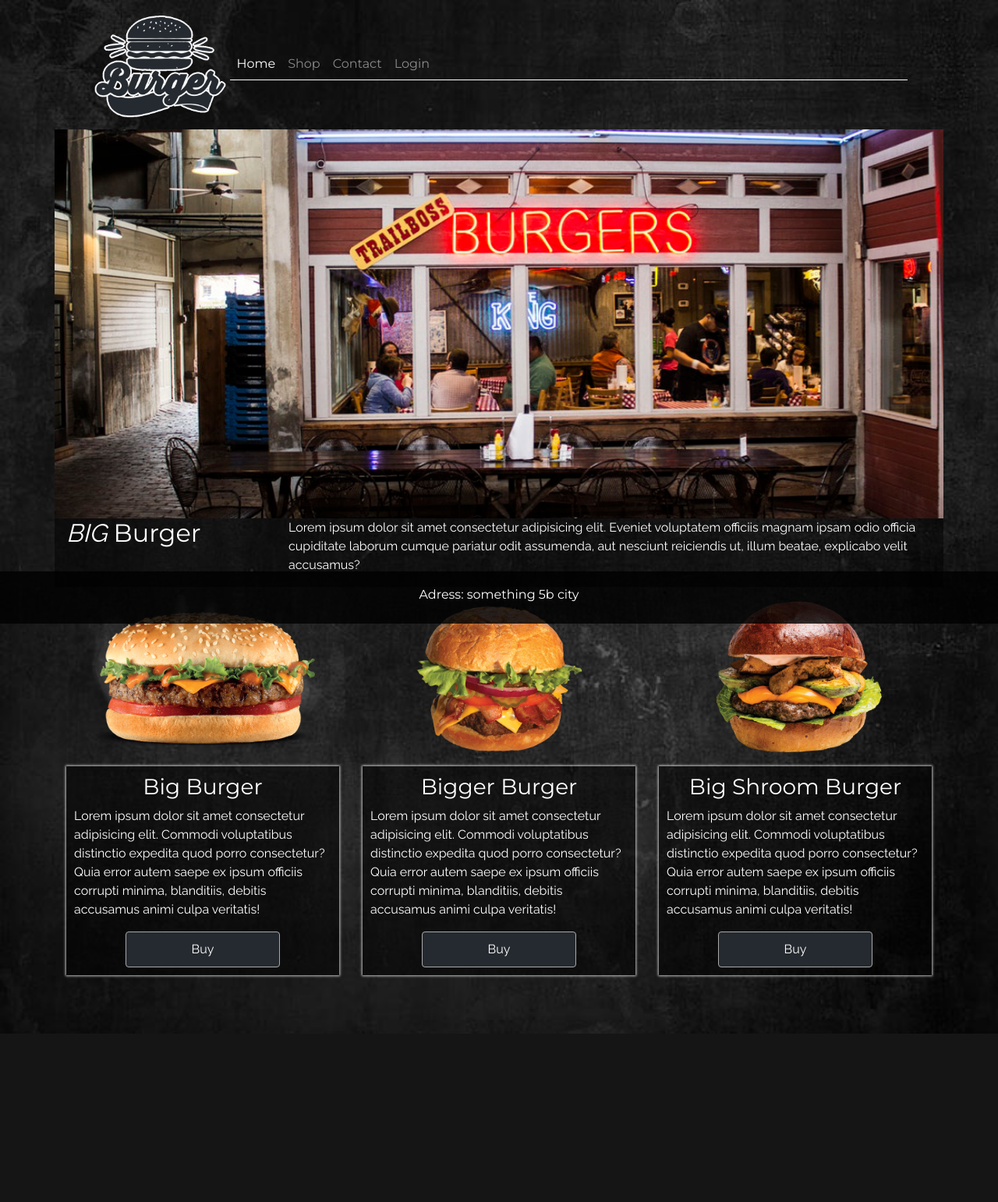
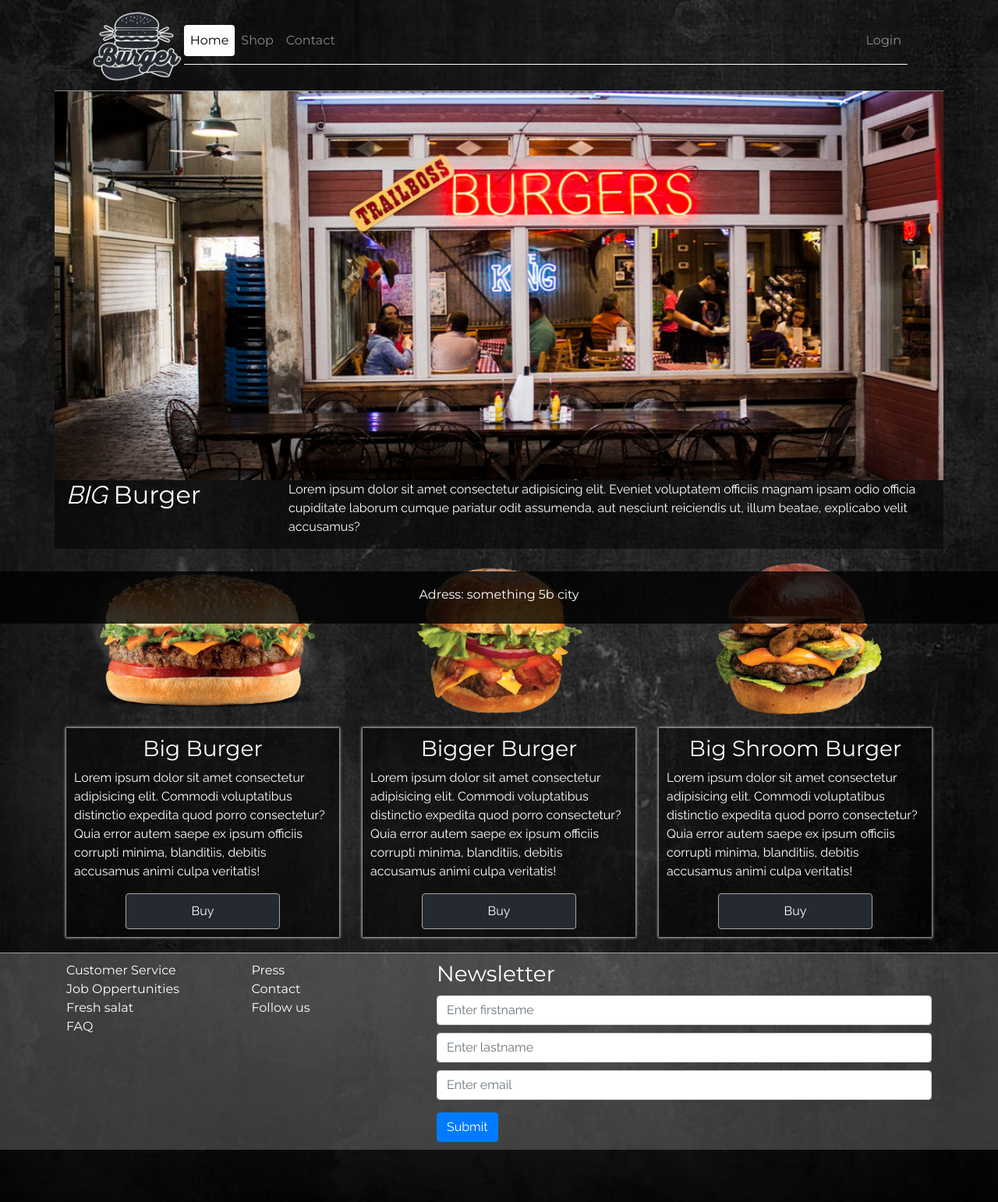
Before and after one commit to birk0169/BigBurgers, a PHP site: page / in a window 1280 px wide. Shown: the whole page at 78% size. Before the commit the page ends 1326 px from the top, so only its background shows below. Run offline with PHP 8.4, Linux system fonts and the light colour scheme.

Commit message:
Fix some small problems change the nav to a ul and added a bottom section(only in index.php so far)

```diff
--- a/css/styles.css
+++ b/css/styles.css
@@ -20,23 +20,37 @@ body {
   background-repeat: no-repeat;
   background-attachment: fixed;
   background-size: cover;
-  margin-bottom: 75px;
+  margin-bottom: 67px;
 }
 
 .logo {
-  max-height: 150px;
+  max-height: 100px;
 }
 
 .navbar-dark .navbar-toggler {
   border-color: #fdfdfd;
+  border-radius: .125rem;
 }
 
-.navbar-expand-md .navbar-collapse {
-  border-bottom: 1px solid #fdfdfd;
+.navbar-dark a {
+  margin-bottom: 10px;
+}
+
+.navbar-dark .navbar-nav .nav-link.active {
+  background: #fdfdfd;
+  color: black;
+  border-radius: 0.25rem;
+}
+
+@media screen and (min-width: 768px) {
+  .navbar-expand-md .navbar-collapse {
+    border-bottom: 1px solid #fdfdfd;
+  }
 }
 
 body .header-image {
   width: 100%;
+  border-top: 1px solid rgba(255, 255, 255, 0.5);
 }
 
 article {
@@ -51,7 +65,7 @@ article > div {
   margin-top: 10px;
 }
 
-article h3, article h4 {
+article h3, article article h4 {
   text-align: center;
 }
 
@@ -89,6 +103,26 @@ article .btn:hover {
   background: rgba(0, 0, 0, 0.5);
 }
 
+.bottom {
+  background: rgba(255, 255, 255, 0.2);
+  padding-top: 10px;
+  padding-bottom: 10px;
+  border-top: 1px solid rgba(255, 255, 255, 0.5);
+  margin-top: 20px;
+}
+
+.bottom ul {
+  padding: 0;
+}
+
+.bottom ul li {
+  list-style: none;
+}
+
+.bottom form .form-control {
+  margin-top: 10px;
+}
+
 footer {
   text-align: center;
   width: 100%;
--- a/css/styles.scss
+++ b/css/styles.scss
@@ -3,6 +3,7 @@
 
 //Variables
 $black: rgba(0,0,0,0.5);
+$lighter: rgba(255,255,255,.5);
 $grey: #252a30;
 $lightgrey: grey;
 $white: #fdfdfd;
@@ -32,40 +33,49 @@ body{
     background-repeat: no-repeat;
     background-attachment: fixed;
     background-size: cover;
-    margin-bottom: 75px;
+    margin-bottom: 67px;
 }
 
 //nav
 .logo{
-    max-height: 150px;
+    max-height: 100px;
 }
 
-.navbar-dark .navbar-toggler{
+.navbar-dark{
+    .navbar-toggler{
         border-color: $white;
+        border-radius: .125rem;
     }
 
+    a{
+        margin-bottom: 10px;
+    }
+
+    .navbar-nav .nav-link.active{
+        background: $white;
+        color: black;
+        border-radius: 0.25rem;
+    }
+}
+
+@media screen and(min-width: 768px){
     .navbar-expand-md .navbar-collapse{
         border-bottom: 1px solid $white;
+    }
 }
 
 body .header-image{
     width: 100%;
+    border-top: 1px solid $lighter;
 }
 
 
 //Main
 
-
-//Article
-// article{
-//     box-shadow: 0px 0px 5px 6px rgba(255,255,255,0.75);
-// }
-
 article{
     margin-top: 10px;
-}
 
-article > div{
+    > div{
         padding: 10px;
         background: rgba(0,0,0,0.5);
         //Not sure on this one \/
@@ -73,16 +83,16 @@ article > div{
         margin-top: 10px;
     }
 
-article h3, article h4{
+    h3, article h4{
         text-align: center;
     }
 
-article button{
+    button{
         width: 60%;
         border-radius: 5px;
     }
 
-article .btn{
+    .btn{
         display: block;
         margin: 0 auto;
         color: $white;
@@ -91,11 +101,12 @@ article .btn{
         padding: 10px;
     }
 
-article .btn:hover{
+    .btn:hover{
         color: $white;
         background: $red;
         font-weight: bold;
         box-shadow: 0px 0px 4px 2px rgba(255,255,255,0.75);
+    }
 }
 
 // article .btn:hover::after{
@@ -104,14 +115,34 @@ article .btn:hover{
 
 .meta{
     margin-top: 10px;
+
+    p{
+        color: $lightgrey;
     }
-
-.meta p{
-    color: $lightgrey;
 }
 
 .background-black{
     background: $black;
+}
+
+//Bottom
+.bottom{
+    background: rgba(255,255,255,.2);
+    padding-top: 10px;
+    padding-bottom: 10px;
+    border-top: 1px solid $lighter;
+    margin-top: 20px;
+
+    ul{
+        padding: 0;
+        li{
+            list-style: none;
+        }
+    }
+
+    form .form-control{
+        margin-top: 10px;
+    }
 }
 
 //Footer
--- a/index.php
+++ b/index.php
@@ -7,6 +7,7 @@
         <meta http-equiv="X-UA-Compatible" content="ie=edge" />
         <title>Big Burger</title>
         <meta name="description" content="Quality burgers, fries and wraps">
+
         <!-- BOOTSTRAP -->
         <link
             rel="stylesheet"
@@ -14,11 +15,13 @@
             integrity="sha384-ggOyR0iXCbMQv3Xipma34MD+dH/1fQ784/j6cY/iJTQUOhcWr7x9JvoRxT2MZw1T"
             crossorigin="anonymous"
         />
+
         <!-- Custom css -->
         <link rel="stylesheet" href="css/styles.css" />
     </head>
     <body>
     <div class="container">
+
         <!-- HEADER -->
         <header>
             <nav class="navbar navbar-toggleable-sm navbar-expand-md navbar-inverse navbar-dark">
@@ -28,16 +31,22 @@
                         <span class="navbar-toggler-icon"></span>
                     </button>
                     <div class="collapse navbar-collapse" id="mainNav">
-
-                        <div class="navbar-nav">
+                    <ul class="navbar-nav  d-flex flex-grow-1">
+                            <li><a class="nav-item nav-link active" href="index.php">Home</a></li>
+                            <li><a class="nav-item nav-link" href="shop.php">Shop</a></li>
+                            <li><a class="nav-item nav-link" href="#">Contact</a></li>
+                            <li class="ml-md-auto"><a class="nav-item nav-link" href="#">Login</a></li>
+                        </ul>
+                        <!-- <div class="navbar-nav d-flex flex-grow-1">
                             <a href="index.php" class="nav-item nav-link active">Home</a>
                             <a href="shop.php" class="nav-item nav-link">Shop</a>
                             <a href="#" class="nav-item nav-link">Contact</a>
-                            <a href="#" class="nav-item nav-link mr-auto">Login</a>
-                        </div>
+                            <a href="#" class="nav-item nav-link ml-md-auto">Login</a>
+                        </div> -->
                     </div>
                 </div>
             </nav>
+
             <!-- Header Image -->
             <div class="row">
                 <div class="col px-0">
@@ -45,6 +54,7 @@
                 </div>
             </div>
         </header>
+
         <!-- MAIN -->
         <main>
             <div class="row background-black">
@@ -55,28 +65,28 @@
                     <p>Lorem ipsum dolor sit amet consectetur adipisicing elit. Eveniet voluptatem officiis magnam ipsam odio officia cupiditate laborum cumque pariatur odit assumenda, aut nesciunt reiciendis ut, illum beatae, explicabo velit accusamus?</p>
                 </div>
             </div>
+
             <!-- Articles -->
-
             <div class="row">
-                <article class="col-md-4">
+                <article class="col-md-4 d-flex flex-column">
                     <img class="img-fluid" src="img/burger-1.png" alt="The classic and tasty Big Burger">
-                    <div>
+                    <div class="d-flex flex-column flex-grow-1">
                         <h3>Big Burger</h3>
                         <p>Lorem ipsum dolor sit amet consectetur adipisicing elit. Commodi voluptatibus distinctio expedita quod porro consectetur? Quia error autem saepe ex ipsum officiis corrupti minima, blanditiis, debitis accusamus animi culpa veritatis!</p>
                         <button class="btn mt-auto">Buy</button>
                     </div>
                 </article>
-                <article class="col-md-4">
+                <article class="col-md-4 d-flex flex-column">
                     <img class="img-fluid" src="img/burger-2.png" alt="The Bigger Burger with extra crispy bacon">
-                    <div>
+                    <div class="d-flex flex-column flex-grow-1">
                         <h3>Bigger Burger</h3>
                         <p>Lorem ipsum dolor sit amet consectetur adipisicing elit. Commodi voluptatibus distinctio expedita quod porro consectetur? Quia error autem saepe ex ipsum officiis corrupti minima, blanditiis, debitis accusamus animi culpa veritatis!</p>
                         <button class="btn mt-auto">Buy</button>
                     </div>
                 </article>
-                <article class="col-md-4">
+                <article class="col-md-4 d-flex flex-column">
                     <img class="img-fluid" src="img/burger-3.png" alt="The fluffy and juicy Shroom Burger">
-                    <div>
+                    <div class="d-flex flex-column flex-grow-1">
                         <h3>Big Shroom Burger</h3>
                         <p>Lorem ipsum dolor sit amet consectetur adipisicing elit. Commodi voluptatibus distinctio expedita quod porro consectetur? Quia error autem saepe ex ipsum officiis corrupti minima, blanditiis, debitis accusamus animi culpa veritatis!</p>
                         <button class="btn mt-auto">Buy</button>
@@ -85,11 +95,45 @@
             </div>
         </main>
     </div>
+
+    <!-- Info -->
+    <div class="bottom ">
+        <div class="container">
+            <div class="row">
+                <div class="col">
+                    <ul>
+                        <li><a href="#">Customer Service</a></li>
+                        <li><a href="#">Job Oppertunities</a></li>
+                        <li><a href="#">Fresh salat</a></li>
+                        <li><a href="#">FAQ</a></li>
+                    </ul>
+                </div>
+                <div class="col social">
+                    <ul>
+                        <li><a href="#">Press</a></li>
+                        <li><a href="#">Contact</a></li>
+                        <li><a href="#">Follow us</a></li>
+                    </ul>
+                </div>
+                <div class="col-md-7 news-letter">
+                    <form action="">
+                        <div class="form-group">
+                            <h3>Newsletter</h3>
+                            <input type="lastname" class="form-control" aria-describedby="emailHelp" placeholder="Enter firstname">
+                            <input type="firstname" class="form-control" aria-describedby="emailHelp" placeholder="Enter lastname">
+                            <input type="email" class="form-control" id="InputEmail1" aria-describedby="emailHelp" placeholder="Enter email">
+                        </div>
+                        <button type="submit" class="btn btn-primary">Submit</button>
+                    </form>
+                </div>
+            </div>
+        </div>
+    </div>
+
     <!-- FOOTER -->
     <footer>
         <h6>Adress: something 5b city</h6>
     </footer>
-
 
         <!-- JAVASCRIPT -->
         <!-- Bootstrap js -->
```
Also changed, not shown: shop.php (+9 -19 lines), 1 other file. Lines whose indentation alone changed are shown as unchanged.
